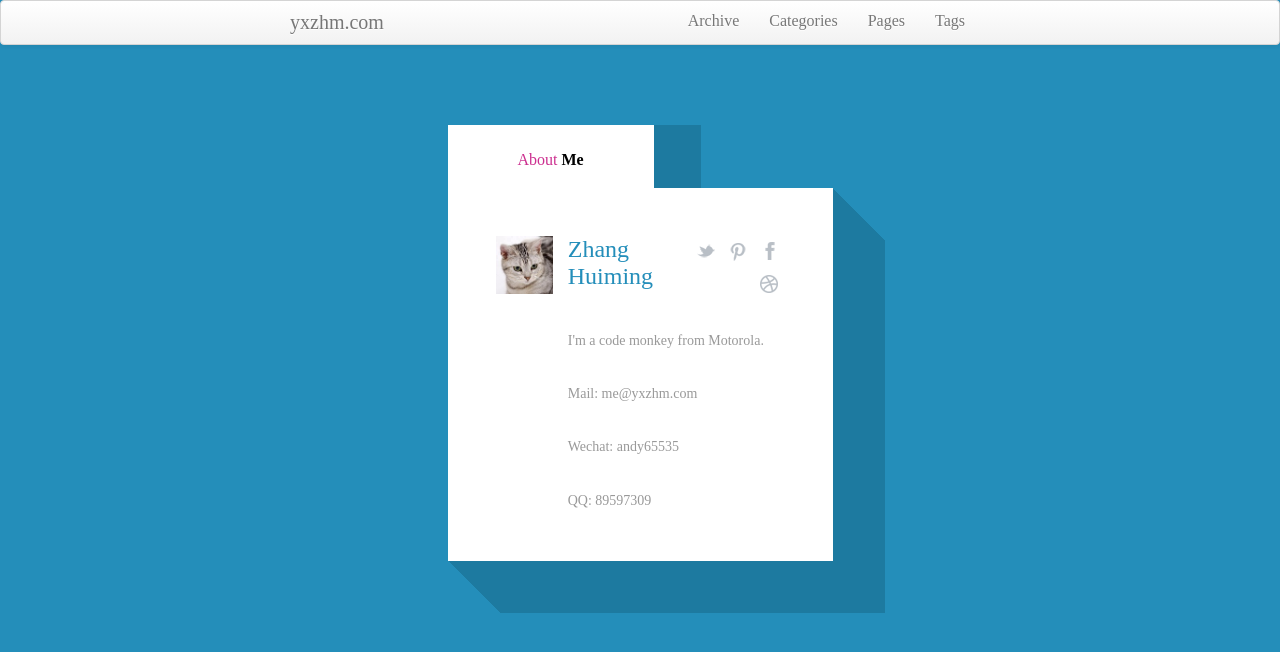
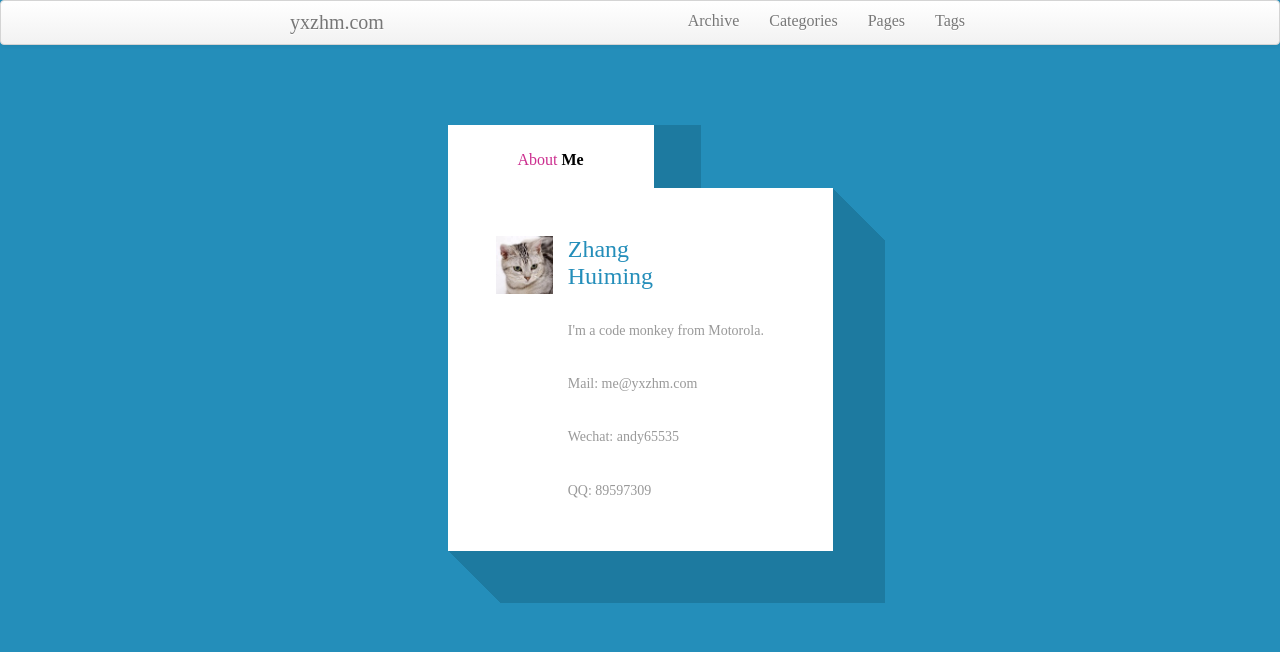
Before and after one commit to yxzhm/yxzhm.github.io, a Jekyll site: the page index.html, which Jekyll copies as it is, in a window 1280 px wide. Shown: the top 652 px of the page. Built offline with Jekyll 4.4.1, drawn with Linux system fonts in a browser that asks for light colours; some web fonts are replaced.

Commit message:
update index

```diff
--- a/index.html
+++ b/index.html
@@ -72,12 +72,12 @@
                                     <h2>Zhang Huiming</h2>
                                 </div>
                                 <div class="facts_right2">
-                                    <ul>
-                                        <li><a href="#" class="facebook"> </a></li>
-                                        <li><a href="#" class="twitter"> </a></li>
-                                        <li><a href="#" class="p"> </a></li>
-                                        <li><a href="#" class="g-plus"> </a></li>
-                                    </ul>
+                                    <!--<ul>-->
+                                        <!--<li><a href="#" class="facebook"> </a></li>-->
+                                        <!--<li><a href="#" class="twitter"> </a></li>-->
+                                        <!--<li><a href="#" class="p"> </a></li>-->
+                                        <!--<li><a href="#" class="g-plus"> </a></li>-->
+                                    <!--</ul>-->
                                 </div>
                                 <div class="clear"> </div>
                                 <p>I'm a code monkey from Motorola.</p>
```
